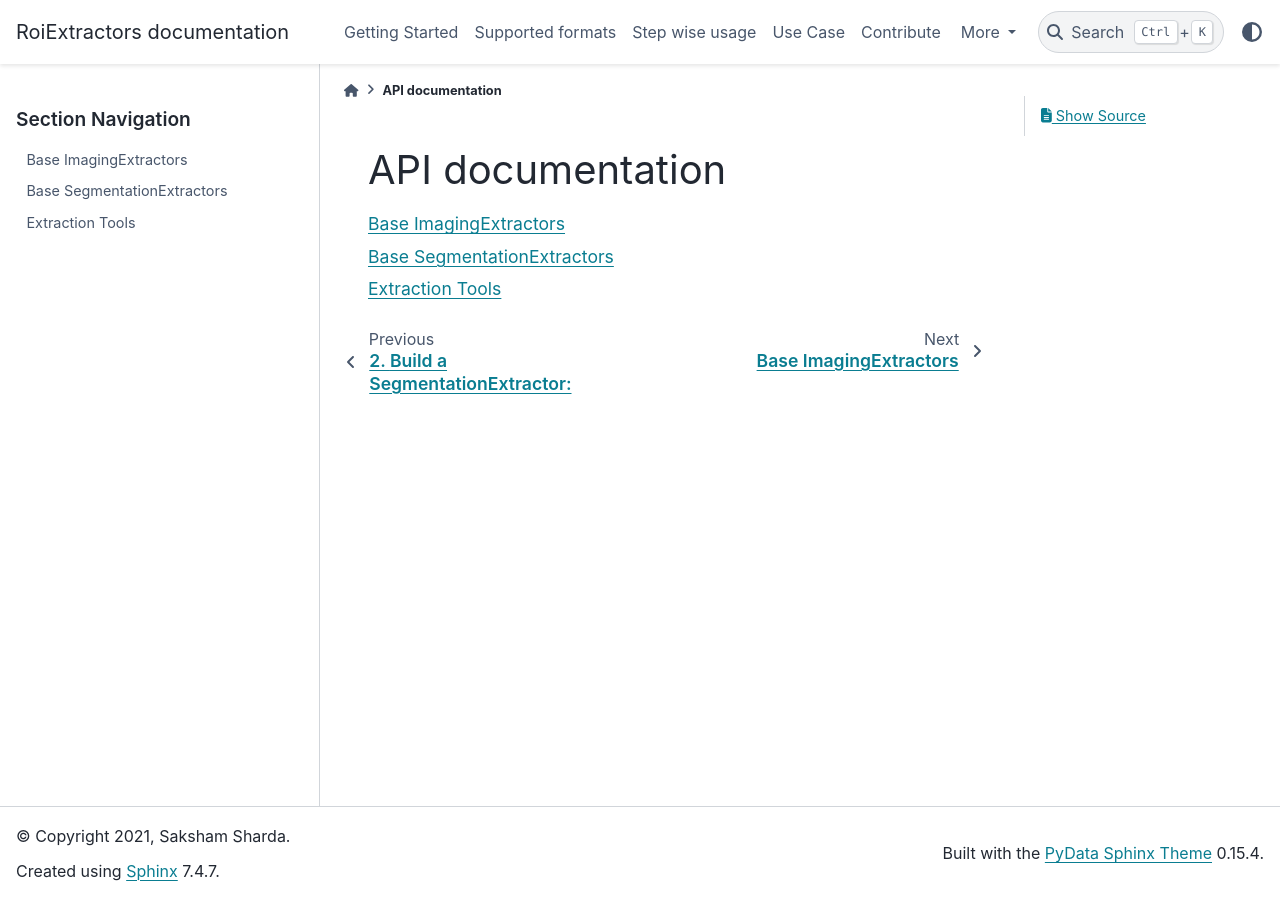
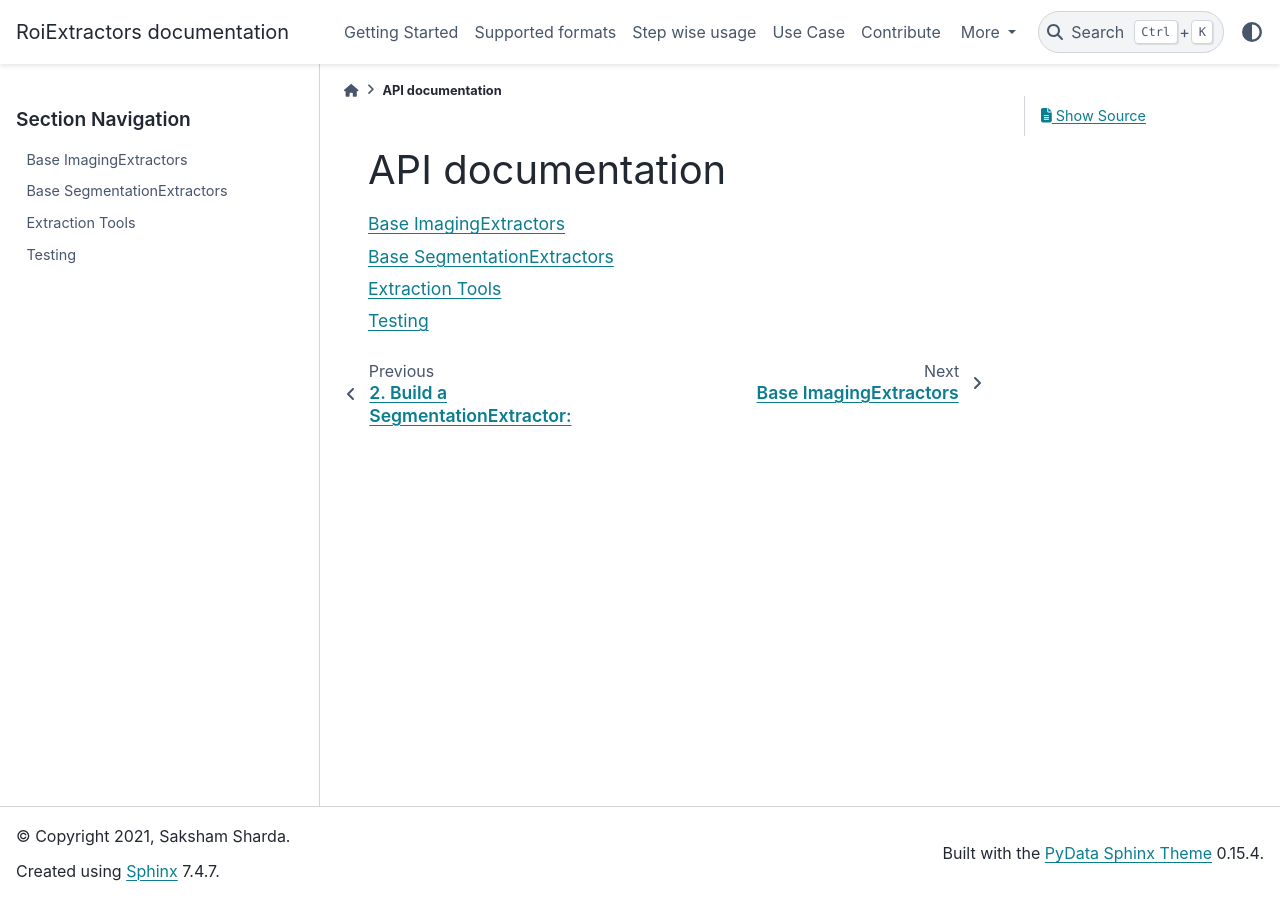
Before and after one commit to catalystneuro/roiextractors, a Sphinx documentation site: the page built from docs/source/my_api/index.rst, in a window 1280 px wide. Built offline with Sphinx 7.4.7 and the PyData theme 0.15.4, drawn with Linux system fonts in a browser that asks for light colours.

Commit message:
added testing

```diff
--- a/docs/source/my_api/index.rst
+++ b/docs/source/my_api/index.rst
@@ -7,3 +7,4 @@ API documentation
   base_imagingextractors
   base_segmentationextractors
   extraction_tools
+  testing
--- /dev/null
+++ b/docs/source/my_api/testing.rst
@@ -0,0 +1,3 @@
+Testing
+-------
+.. automodule:: roiextractors.testing
```
